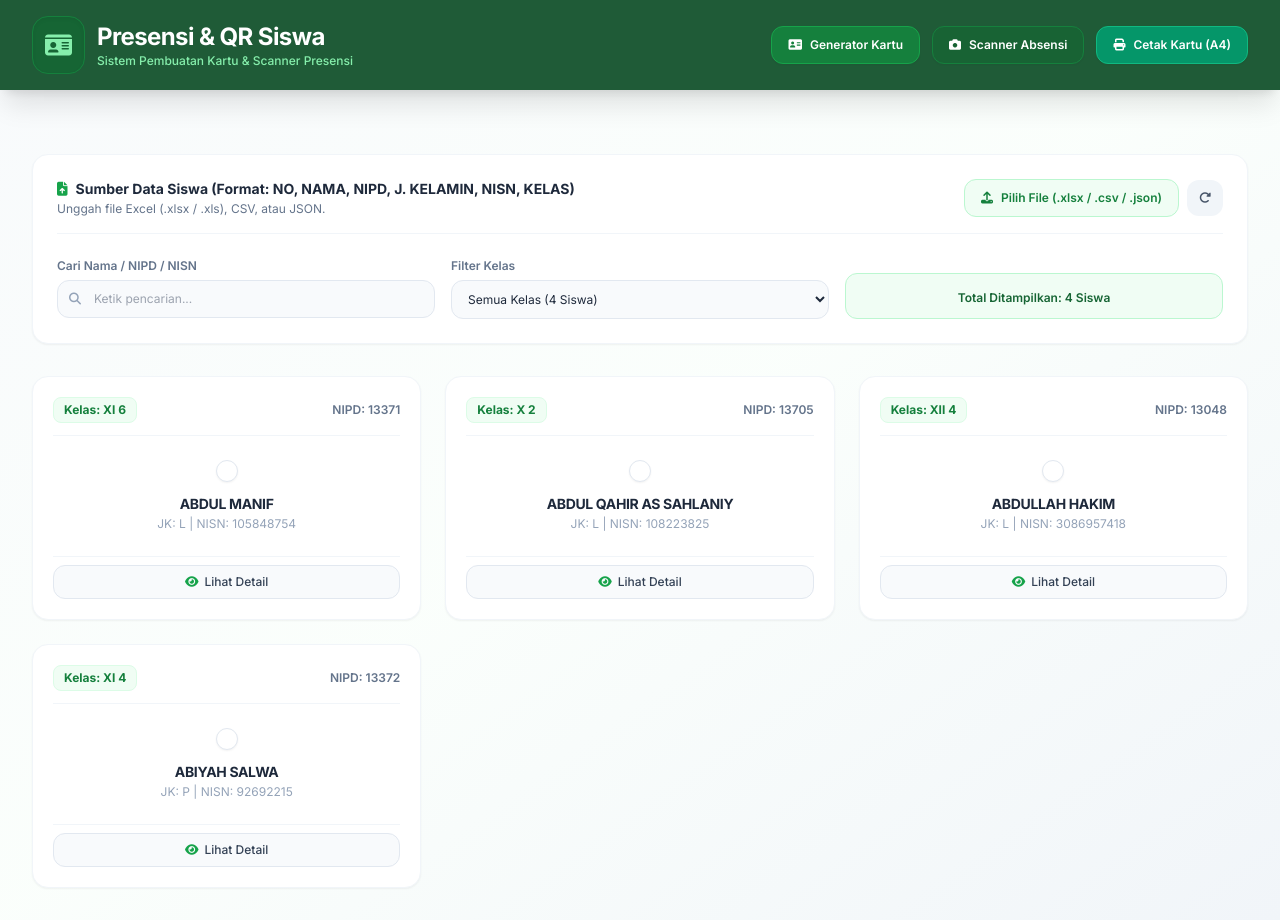
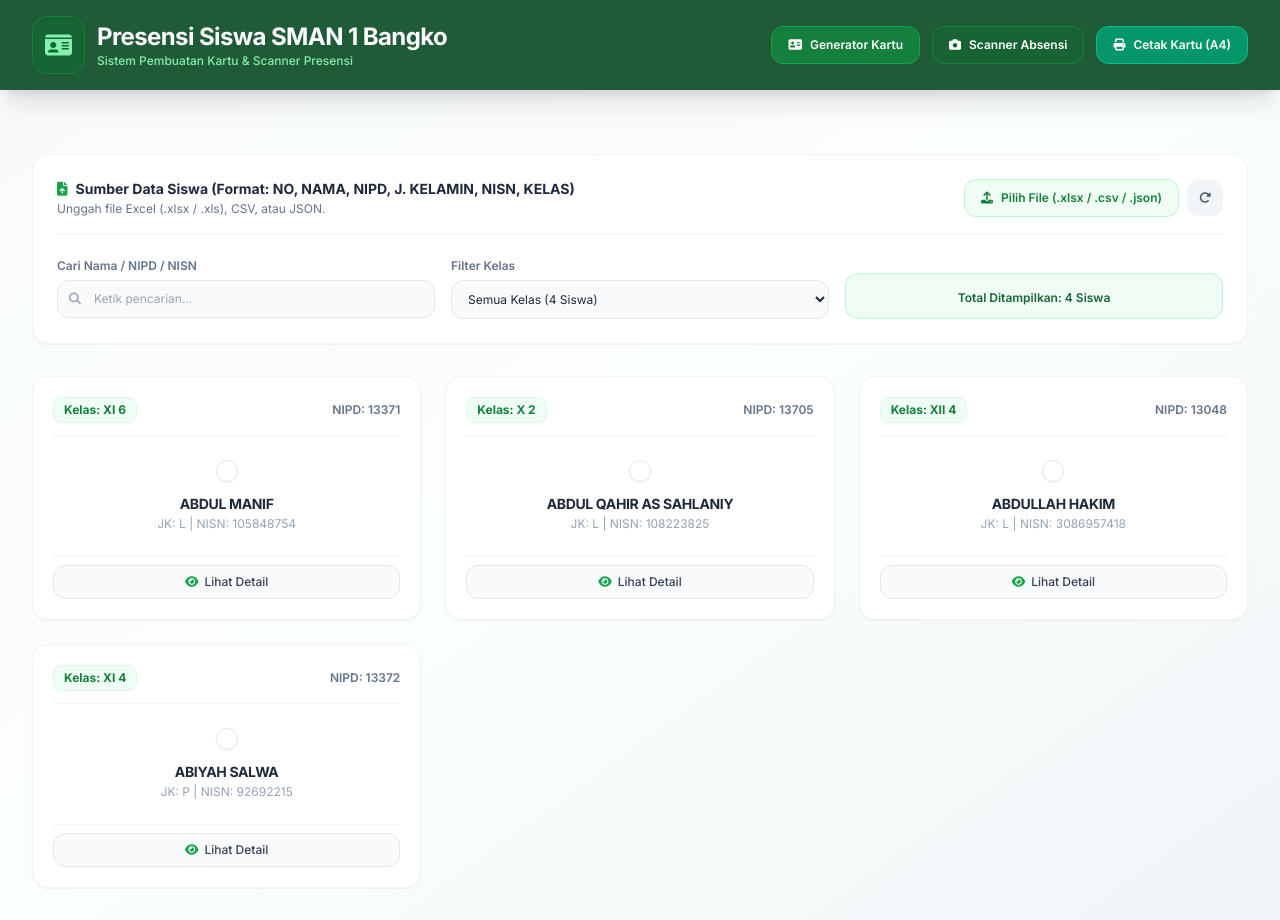
Before and after one commit to robotiksmansa74-ux/absensi-sholat-dhuha, a plain HTML site: page index.html in a window 1280 px wide. Drawn offline with nearby package versions, Linux system fonts and the light colour scheme; a script that the page names is missing.

Commit message:
Update index.html

```diff
--- a/index.html
+++ b/index.html
@@ -73,7 +73,7 @@
                     <i class="fa-solid fa-id-card text-green-300 text-2xl"></i>
                 </div>
                 <div>
-                    <h1 class="text-xl sm:text-2xl font-bold tracking-tight">Presensi & QR Siswa</h1>
+                    <h1 class="text-xl sm:text-2xl font-bold tracking-tight">Presensi Siswa SMAN 1 Bangko</h1>
                     <p class="text-xs text-green-300 font-medium">Sistem Pembuatan Kartu & Scanner Presensi</p>
                 </div>
             </div>
```
